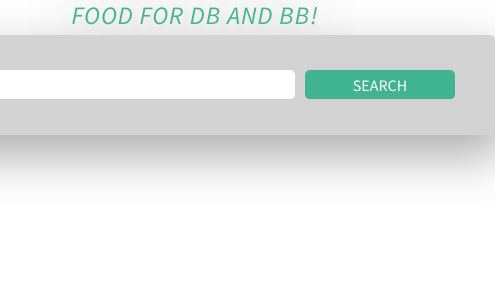
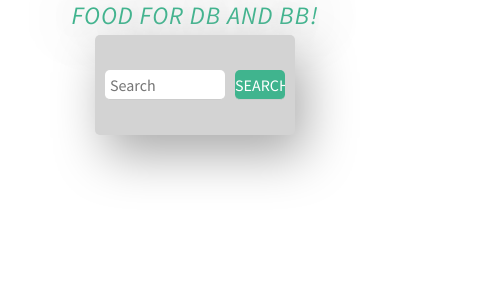
Before and after one commit to danbushong/almostvegan, a React (Create React App) app in the folder src/: page / in a window 390 px wide. Shown: the top 300 px of the page, 495 px wide, since content can reach past the window. Built offline with nearby package versions, Linux system fonts and the light colour scheme; the HTML template or start-up script is replaced by a standard one.

Commit message:
search form changed for mobile

```diff
--- a/src/App.css
+++ b/src/App.css
@@ -30,7 +30,7 @@ h1 {
 }
 
 .search-form {
-  width: 60rem;
+  width: 20rem;
   height: 10rem;
   display: flex;
   justify-content: center;
```
